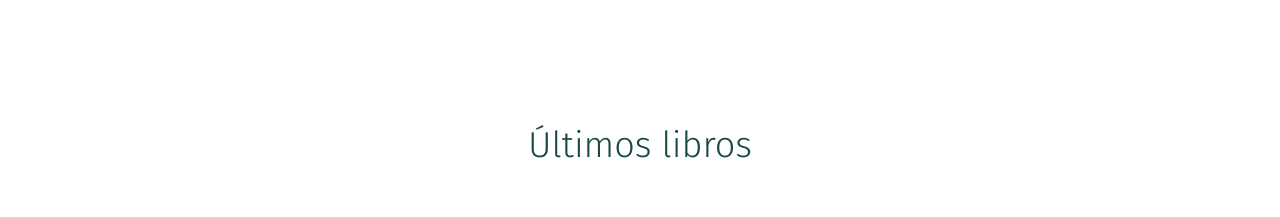
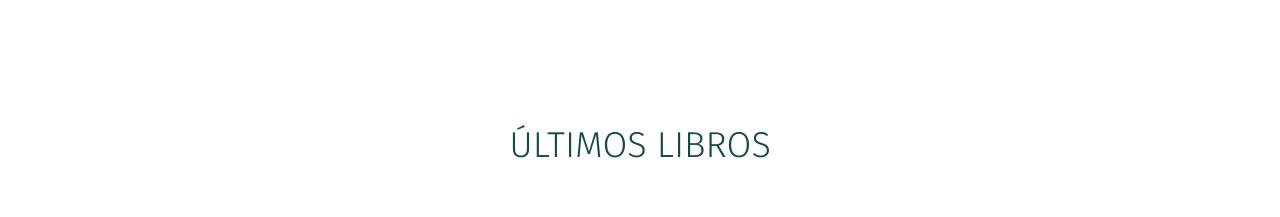
Before and after one commit to pacodinucci/tatiana, a React (Vite) app: page / in a window 1280 px wide. Shown: the part 802-1019 px from the top of the page. Built offline with nearby package versions, Linux system fonts and the light colour scheme; a web font is replaced by a local one.

Commit message:
titulo ultimos libros

```diff
--- a/src/components/Home.jsx
+++ b/src/components/Home.jsx
@@ -34,7 +34,7 @@ function Home() {
       <section id="libros" className={styles.libros}>
           <div className={styles.galeria_container}>
             <div className={styles.ultimos}>
-              <h2>Últimos libros</h2>
+              <h2>ÚLTIMOS LIBROS</h2>
             </div>
             <div className={styles.galeria}>
               <a href="/libros/7"><img src={libro7} alt="" /></a>
```
